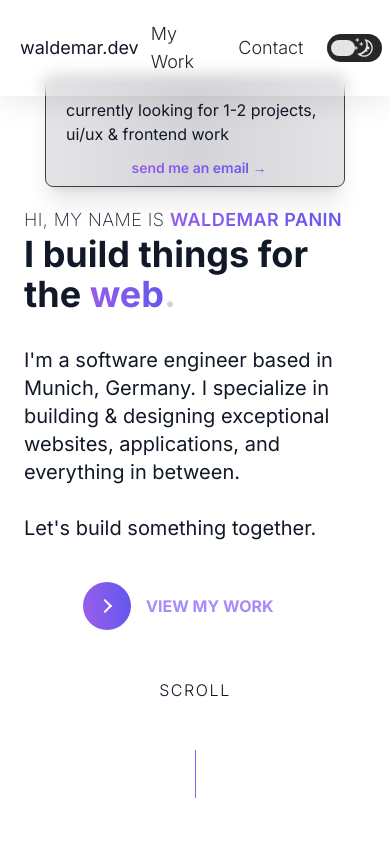
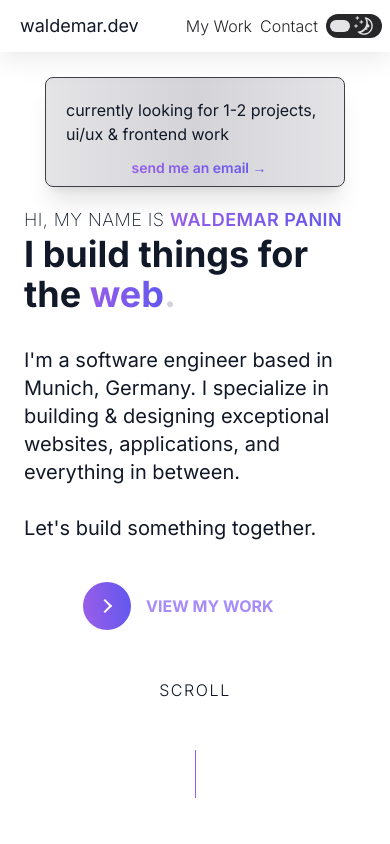
Before and after one commit to walde-dev/walde-portfolio, a Next.js app: page / in a window 390 px wide. Shown: the top 844 px of the page. Built offline with nearby package versions, Linux system fonts and the light colour scheme.

Commit message:
mobile header hotfix

```diff
--- a/src/components/Header.tsx
+++ b/src/components/Header.tsx
@@ -27,11 +27,11 @@ export default function Header() {
         delay={1000}
         className={`flex w-full justify-center rounded-b-lg transition-all duration-300 ease-in-out md:px-32 ${
           animateHeader
-            ? "dark:bg-[#2a2f6b]/0 py-4 text-base"
-            : "dark:bg-[#2a2f6b]/5 py-5 text-lg"
+            ? "dark:bg-[#2a2f6b]/0 py-2 sm:py-4 text-base"
+            : "dark:bg-[#2a2f6b]/5 py-3 sm:py-5 sm:text-lg"
         }`}
       >
-        <div className="flex w-full flex-row items-center justify-center md:max-w-5xl md:justify-between">
+        <div className="flex w-full flex-row items-center justify-between sm:justify-center md:max-w-5xl md:justify-between">
           <h1 className="text-lg">
             <Link href="/">
               <a className="underline-gradient gradient cursor-pointer px-3 py-1">
@@ -39,7 +39,7 @@ export default function Header() {
               </a>
             </Link>
           </h1>
-          <div className="flex flex-row items-center gap-6 font-light dark:text-zinc-200 text-zinc-800">
+          <div className="flex flex-row items-center gap-2 sm:gap-6 font-light dark:text-zinc-200 text-zinc-800">
             <a
               href="#work"
               className="underline-gradient-only underline-gradient hover:dark:text-white hover:text-black"
--- a/src/components/ThemeButton.tsx
+++ b/src/components/ThemeButton.tsx
@@ -19,7 +19,7 @@ const ThemeButton = ({ shrink }: { shrink: boolean }) => {
       {({ checked }) => (
         <button
           className={`${checked ? "bg-zinc-200" : "bg-zinc-800"} ${
-            shrink ? "h-6 w-14" : "h-7 w-16"
+            shrink ? "h-6 w-14" : "h-6 w-14 sm:h-7 sm:w-16"
           } duration-350 relative inline-flex items-center justify-between  rounded-full transition-all ease-in-out`}
         >
           <span className="sr-only">enable light mode</span>
@@ -29,7 +29,7 @@ const ThemeButton = ({ shrink }: { shrink: boolean }) => {
                 ? `${shrink ? "translate-x-8" : "translate-x-9"} bg-zinc-800 `
                 : "translate-x-1 bg-zinc-200"
             } ${
-              shrink ? "h-3 w-5" : "h-4 w-6"
+              shrink ? "h-3 w-5" : "h-3 w-5 sm:h-4 sm:w-6"
             } inline-block transform rounded-full  transition-all`}
           />
           <MoonIcon
```
